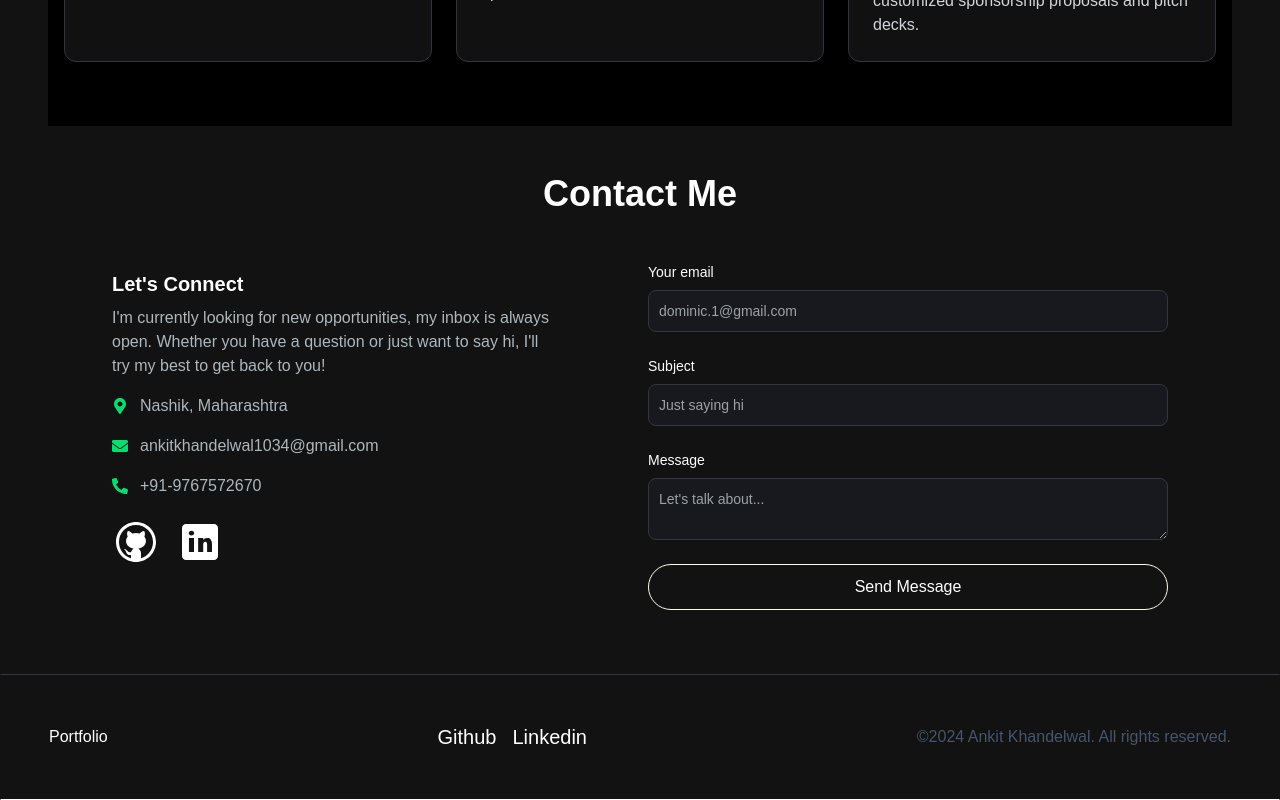
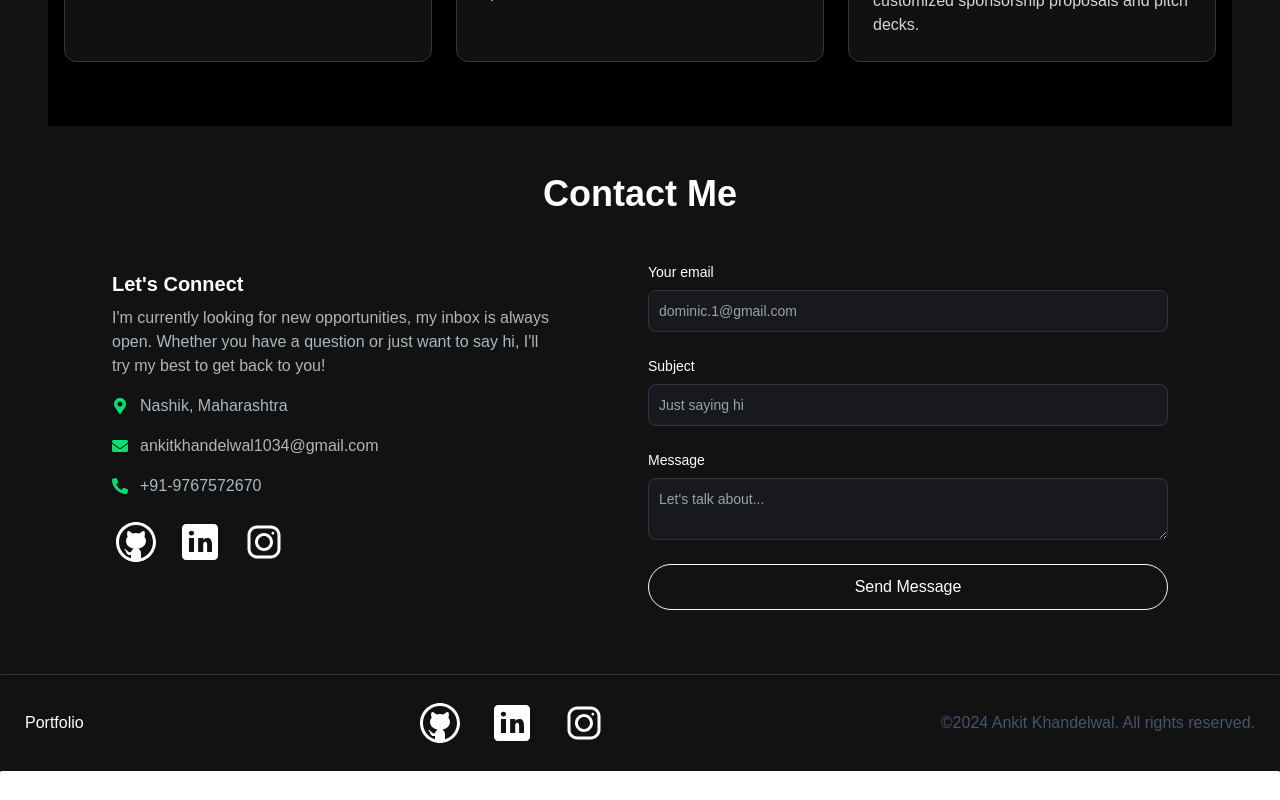
Before and after one commit to Ankit-khandelwal04/Ankit-Portfolio, a Next.js app: page / in a window 1280 px wide. Shown: the part 2604-3404 px from the top of the page. After the commit the page ends 3376 px from the top, so only its background shows below. Built offline with nearby package versions, Linux system fonts and the light colour scheme.

Commit message:
added insta

```diff
--- a/src/app/components/EmailSection.jsx
+++ b/src/app/components/EmailSection.jsx
@@ -2,6 +2,7 @@
 import React, { useState } from "react";
 import GithubIcon from "../../../public/github-icon.svg";
 import LinkedinIcon from "../../../public/linkedin-icon.svg";
+import InstagramIcon from "../../../public/instagram-icon.svg";
 import Link from "next/link";
 import Image from "next/image";
 import { FaMapMarkerAlt, FaEnvelope, FaPhoneAlt } from "react-icons/fa";
@@ -106,6 +107,12 @@ const EmailSection = () => {
             >
               <Image src={LinkedinIcon} alt="Linkedin Icon" />
             </Link>
+            <Link
+              href="https://www.instagram.com/ankit_khandelwal4/"
+              className="flex hover:scale-115 transition-transform duration-200"
+            >
+              <Image src={InstagramIcon} alt="Instagram Icon" />
+            </Link>
           </div>
         </div>
 
--- a/src/app/components/Footer.jsx
+++ b/src/app/components/Footer.jsx
@@ -1,29 +1,36 @@
 import React from "react";
+import GithubIcon from "../../../public/github-icon.svg";
+import LinkedinIcon from "../../../public/linkedin-icon.svg";
+import InstagramIcon from "../../../public/instagram-icon.svg";
+import Link from "next/link";
+import Image from "next/image";
 
 const Footer = () => {
   return (
     <footer className="footer border z-10 border-t-[#33353F] border-l-transparent border-r-transparent text-white">
-      <div className="container p-6 sm:p-12 flex flex-col sm:flex-row justify-between items-center gap-4 sm:gap-0">
+      <div className="container p-6 flex flex-col sm:flex-row justify-between items-center gap-4 sm:gap-0">
         <span>Portfolio</span>
 
-        <div className="flex gap-4">
-          <a
-            href="https://github.com/Ankit-khandelwal04"
-            target="_blank"
-            rel="noopener noreferrer"
-            className="text-white hover:text-gray-400 text-xl"
-          >
-            Github
-          </a>
-          <a
-            href="https://www.linkedin.com/in/ankit-khandelwal-002474295/"
-            target="_blank"
-            rel="noopener noreferrer"
-            className="text-white hover:text-gray-400 text-xl"
-          >
-            Linkedin
-          </a>
-        </div>
+        <div className="socials flex flex-row gap-6">
+            <Link
+              href="https://github.com/Ankit-khandelwal04"
+              className="flex hover:scale-115 transition-transform duration-200"
+            >
+              <Image src={GithubIcon} alt="Github Icon" />
+            </Link>
+            <Link
+              href="https://www.linkedin.com/in/ankit-khandelwal-002474295/"
+              className="flex hover:scale-115 transition-transform duration-200"
+            >
+              <Image src={LinkedinIcon} alt="Linkedin Icon" />
+            </Link>
+            <Link
+              href="https://www.instagram.com/ankit_khandelwal4/"
+              className="flex hover:scale-115 transition-transform duration-200"
+            >
+              <Image src={InstagramIcon} alt="Instagram Icon" />
+            </Link>
+          </div>
 
         <p className="text-slate-600 text-center sm:text-right">
           ©2024 Ankit Khandelwal. All rights reserved.
```
Also changed, not shown: public/instagram-icon.svg (added).
